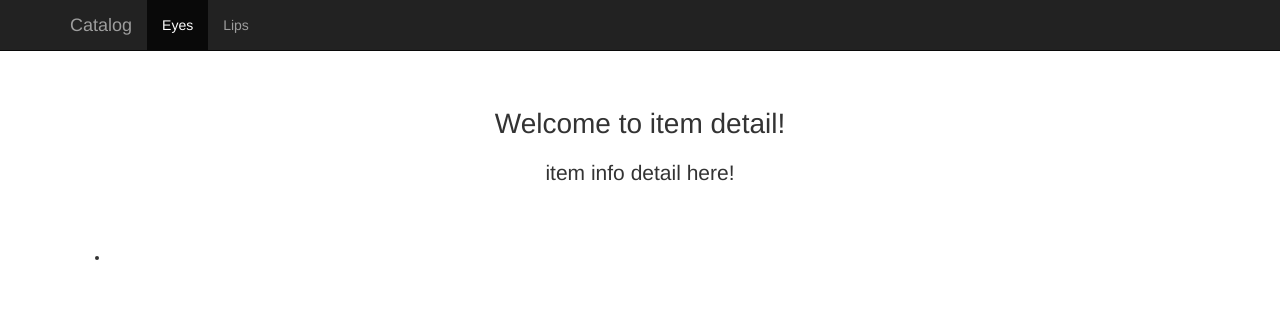
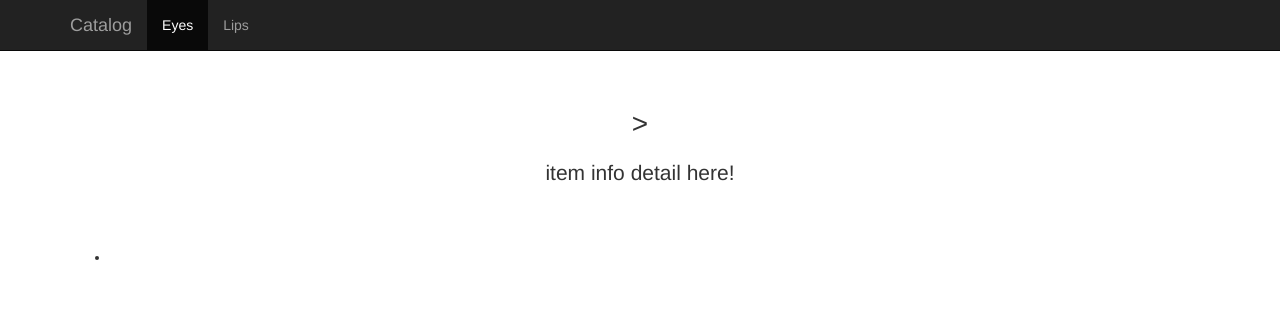
Before and after one commit to hananina/catalog, a Flask app: template templates/item.html in a window 1280 px wide. Shown: the top 311 px of the page. Run offline with Flask 2, Linux system fonts and the light colour scheme; the template is opened without the code that fills it, so the values that code supplies are empty; some libraries are stand-ins or nearby versions.

Commit message:
add function 3: show item info

```diff
--- a/application.py
+++ b/application.py
@@ -25,19 +25,23 @@
     items  = session.query(Item).filter_by(category_id = thecategory.id)
     return render_template('categoryitems.html', category_name = category_name, items = items)
 
-@app.route('/<string:category>/<string:item>')
-def showItem():
-    return render_template('item.html')
+@app.route('/<string:category_name>/<string:item_slug>')
+def showItem(category_name, item_slug):
+    # item name with "_" will convert "_" to spaces for creating taxt to display to users.
+    item_name = item_slug.replace('_', ' ')
+    item = session.query(Item).filter(Item.name == item_name).one()
+    return render_template('item.html', category_name = category_name, item = item)
 
-@app.route('/<string:item>/edit')
+@app.route('/<string:item_name>/edit')
 def editItem():
+
     return render_template('edititem.html')
 
-@app.route('/<string:item>/delete')
+@app.route('/<string:item_name>/delete')
 def deleteItem():
     return render_template('deleteitem.html')
 
-@app.route('/<string:item>/add')
+@app.route('/<string:item_name>/add')
 def addItem():
     return render_template('additem.html')
 
--- a/lotsofmenus.py
+++ b/lotsofmenus.py
@@ -25,7 +25,7 @@
 session.add(category1)
 session.commit()
 
-item1 = Item(name = "roller lash mascara", description = "A mascara inspired by hair rollers",
+item1 = Item(name = "Roller Lash Mascara", description = "A mascara inspired by hair rollers",
             category_id = category1.id)
 
 session.add(item1)
--- a/templates/categoryitems.html
+++ b/templates/categoryitems.html
@@ -53,7 +53,7 @@
           </p>
         </div>
 
-        <div class="latest-update">
+        <div class="">
           <ul>
             {% for item in items%}
             <li>{{item.name}}</li>
--- a/templates/item.html
+++ b/templates/item.html
@@ -46,7 +46,7 @@
       <div class="container">
         <div class="starter-template">
           <h1>
-            Welcome to item detail!
+            {{ category_name }} > {{ item.name }}
           </h1>
           <p class="lead">
             item info detail here!
@@ -55,7 +55,7 @@
 
         <div class="latest-update">
           <ul>
-            <li></li>
+            <li>{{ item.name }}</li>
           </ul>
         </div>
 
```
Also changed, not shown: catalog.db, 1 other file.
